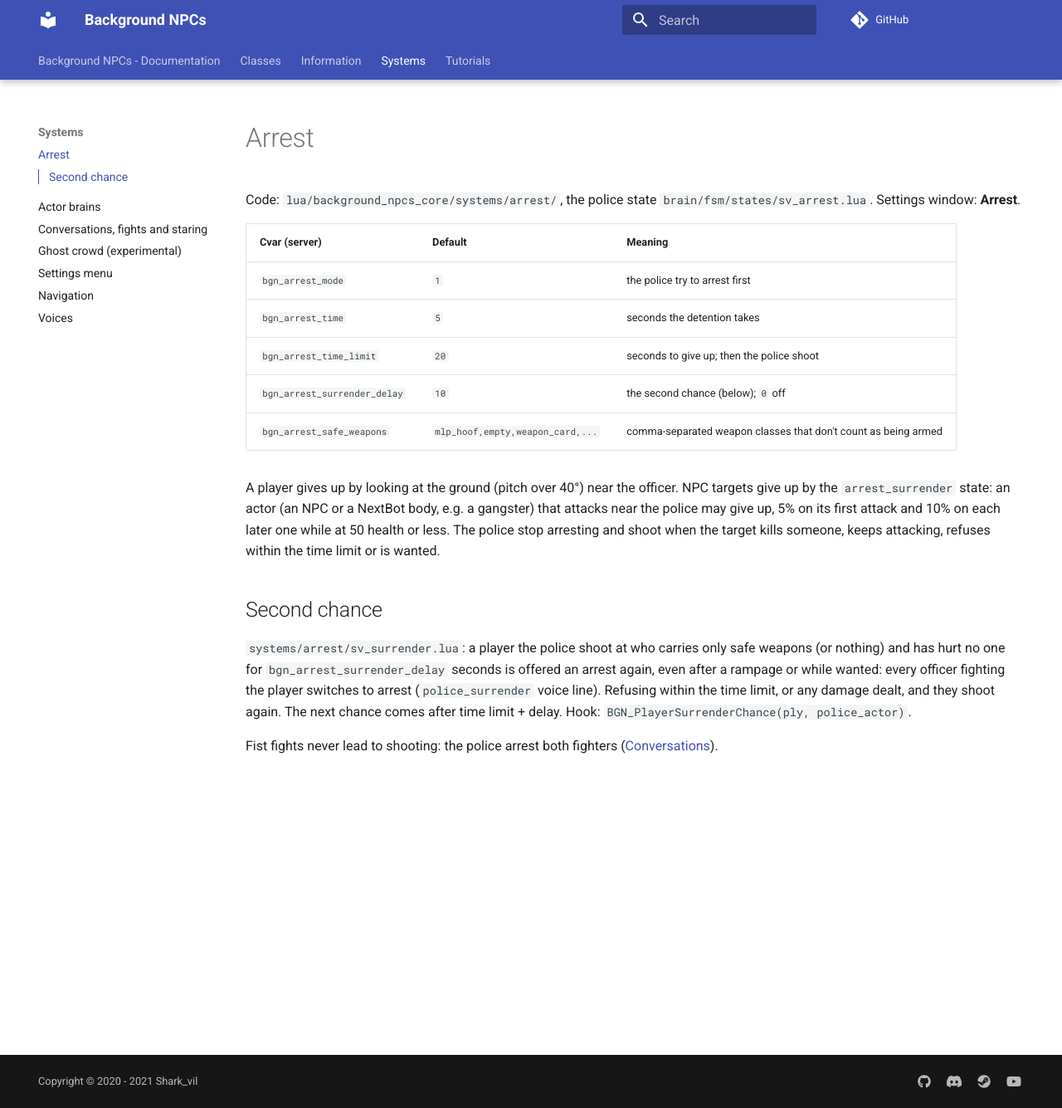
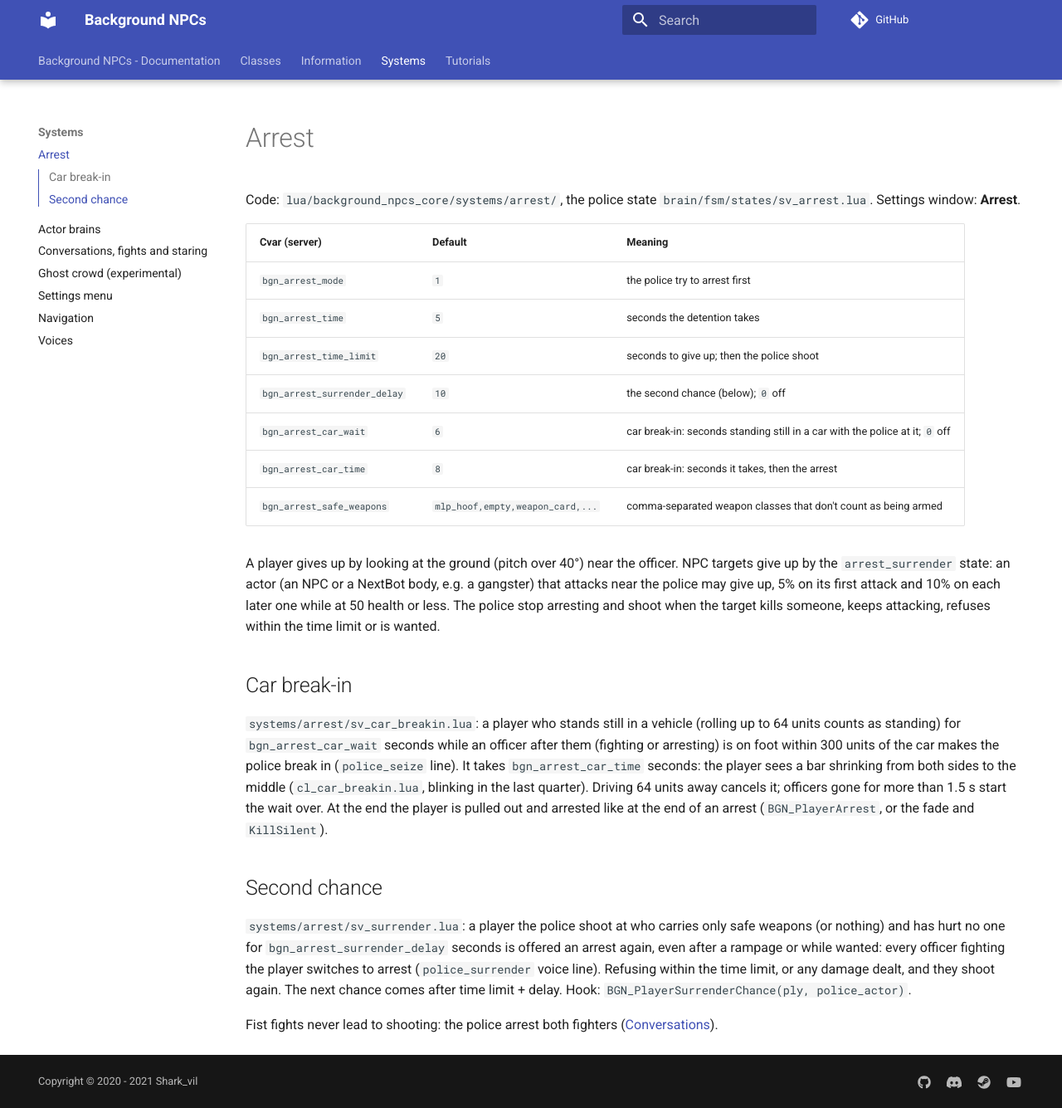
Before and after one commit to Shark-vil/background-citizens, an MkDocs documentation site: the page built from docs/systems/arrest.md, in a window 1280 px wide and 1335 px high. Shown: the whole window at 83% size. Built offline with MkDocs 1.6.1 and Material for MkDocs 9.7.7, drawn with Linux system fonts in a browser that asks for light colours; comment, search, counter and statistics services are not loaded.

Commit message:
Cars run NextBots over, NextBots shoot a player in a car, police car break-in
- A NextBot has no physics object, so the engine dealt it no crush damage:
  every moving car now hurts and throws NextBots in its box (driver is the attacker).
- A NextBot skipped its enemy when it was the player's car (no health of its own),
  so it ran around without shooting.
- A player standing still in a car with the police at it (bgn_arrest_car_wait) gets
  broken into (bgn_arrest_car_time, a bar shrinking from both sides), then arrested.

Co-Authored-By: Claude Opus 5.5 <noreply@anthropic.com>

```diff
--- a/docs/systems/arrest.md
+++ b/docs/systems/arrest.md
@@ -9,12 +9,23 @@ Settings window: **Arrest**.
 | `bgn_arrest_time` | `5` | seconds the detention takes |
 | `bgn_arrest_time_limit` | `20` | seconds to give up; then the police shoot |
 | `bgn_arrest_surrender_delay` | `10` | the second chance (below); `0` off |
+| `bgn_arrest_car_wait` | `6` | car break-in: seconds standing still in a car with the police at it; `0` off |
+| `bgn_arrest_car_time` | `8` | car break-in: seconds it takes, then the arrest |
 | `bgn_arrest_safe_weapons` | `mlp_hoof,empty,weapon_card,...` | comma-separated weapon classes that don't count as being armed |
 
 A player gives up by looking at the ground (pitch over 40°) near the officer. NPC targets give up by the
 `arrest_surrender` state: an actor (an NPC or a NextBot body, e.g. a gangster) that attacks near the police may
 give up, 5% on its first attack and 10% on each later one while at 50 health or less. The police stop arresting and shoot when the target kills someone, keeps attacking,
 refuses within the time limit or is wanted.
+
+## Car break-in
+
+`systems/arrest/sv_car_breakin.lua`: a player who stands still in a vehicle (rolling up to 64 units counts as
+standing) for `bgn_arrest_car_wait` seconds while an officer after them (fighting or arresting) is on foot within
+300 units of the car makes the police break in (`police_seize` line). It takes `bgn_arrest_car_time` seconds: the
+player sees a bar shrinking from both sides to the middle (`cl_car_breakin.lua`, blinking in the last quarter).
+Driving 64 units away cancels it; officers gone for more than 1.5 s start the wait over. At the end the player is
+pulled out and arrested like at the end of an arrest (`BGN_PlayerArrest`, or the fade and `KillSilent`).
 
 ## Second chance
 
```
Also changed, not shown: docs/systems/brains.md (+5 -0 lines), 8 other files.
